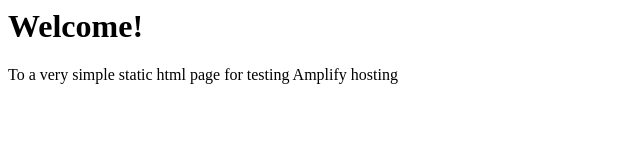
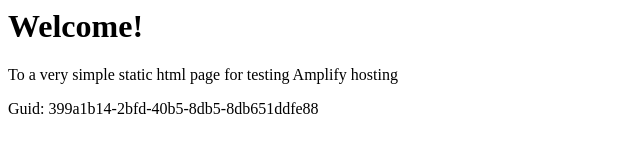
Before and after one commit to aws-aemilia-pdx/Github-PR-Commit-Integration-Test-DoNotTouch-Gith-P5X5MO5I-v1-beta-us-west-2, a website: page src/index.html in a window 1280 px wide. Shown: the whole page, without its empty margins (0-640 px from the left). Drawn offline with Linux system fonts and the light colour scheme.

Commit message:
commit from integ tests

```diff
--- a/src/index.html
+++ b/src/index.html
@@ -1,3 +1,5 @@
+
+
 <html lang="en">
 
 <head>
@@ -10,6 +12,6 @@
 <body>
     <h1>Welcome!</h1>
     <p>To a very simple static html page for testing Amplify hosting</p>
-</body>
+    <p>Guid: 399a1b14-2bfd-40b5-8db5-8db651ddfe88</p></body>
 
 </html>
```
